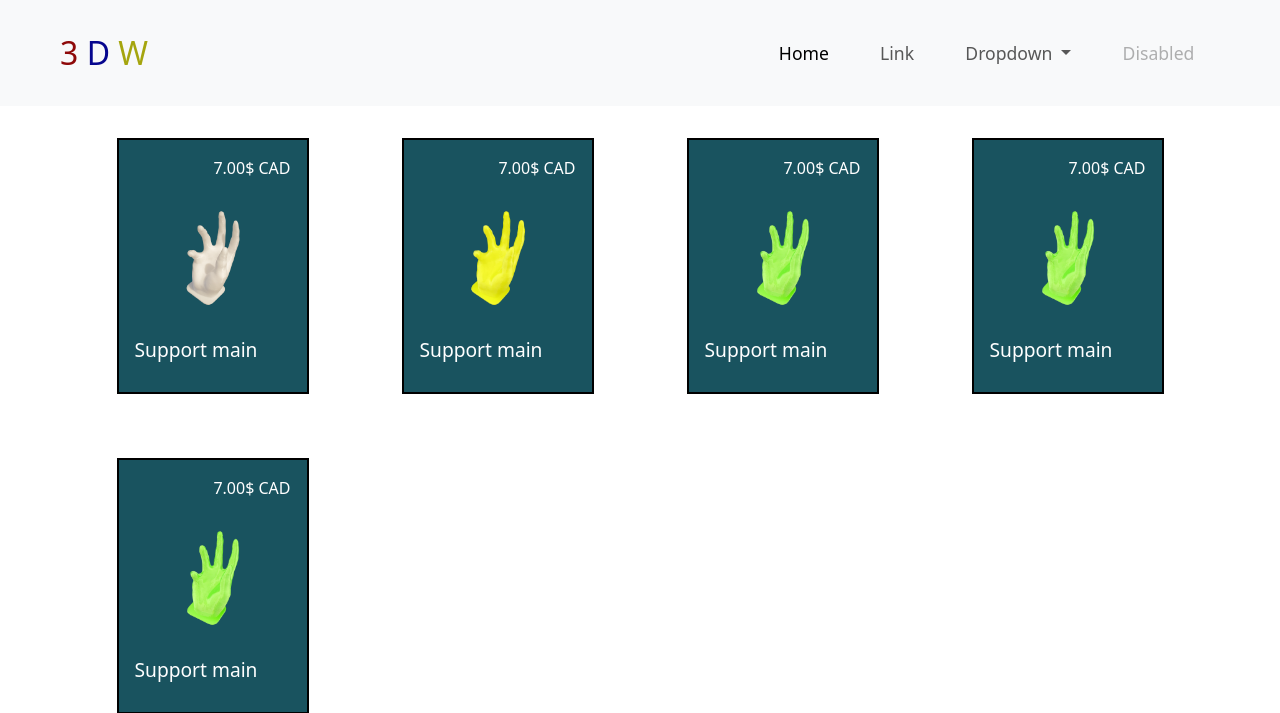
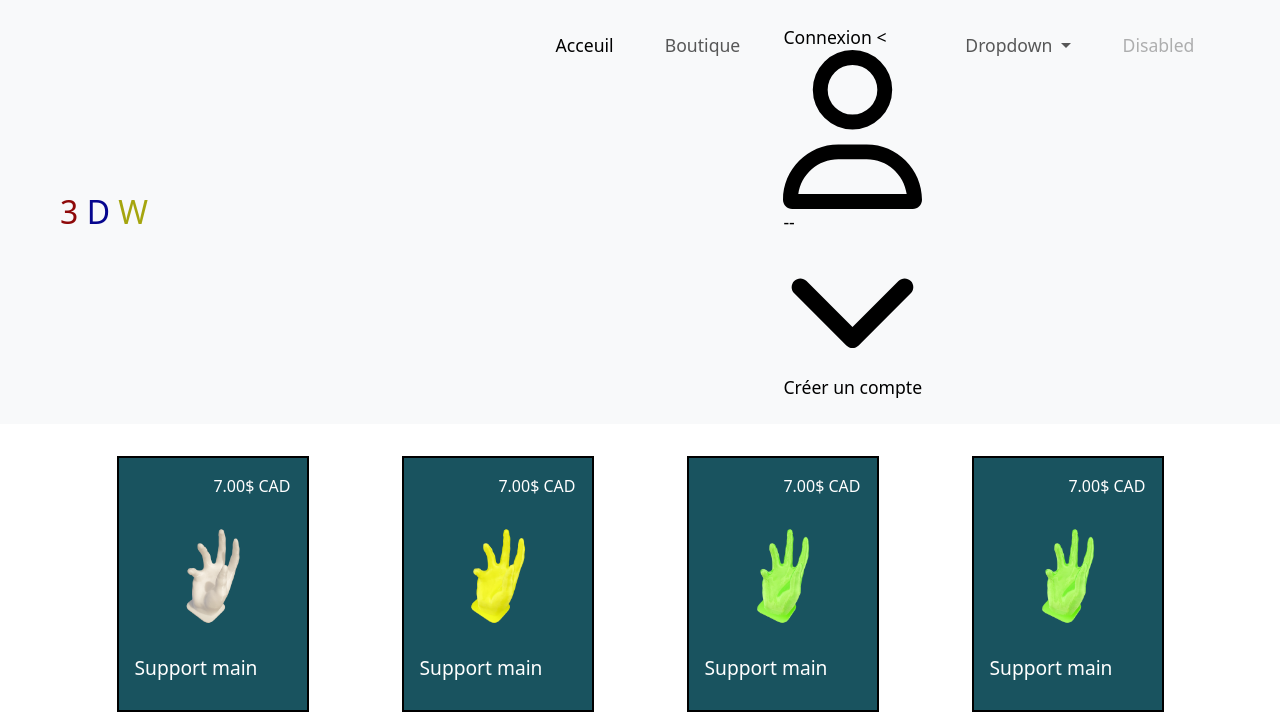
Before and after one commit to madji-code/TDW, a Django app: page /sale-point/ in a window 1280 px wide. Shown: the top 713 px of the page. Run offline with Django 4.2, Linux system fonts and the light colour scheme; data comes from the database, SQL or seed files in the repository; some libraries are stand-ins or nearby versions.

Commit message:
Update model.html
I made on navbar from the old and the bootstrap one

```diff
--- a/object3d/sale_point/templates/sale_point/model.html
+++ b/object3d/sale_point/templates/sale_point/model.html
@@ -32,11 +32,40 @@
                 <div class="collapse navbar-collapse" id="navbarSupportedContent">
                     <ul class="navbar-nav me-auto mb-2 mb-lg-0">
                         <li class="nav-item">
-                            <a class="nav-link active" aria-current="page" href="#">Home</a>
+                            <a class="nav-link active" aria-current="page" href="{% url 'mpaf:home' %}">Acceuil</a>
                         </li>
                         <li class="nav-item">
-                            <a class="nav-link" href="#">Link</a>
+                            <a class="nav-link" href="{% url 'sale_point:view-products' %}">Boutique</a>
                         </li>
+
+                        {% if logged_in %}
+                            <li class="nav-item">
+                                <a class="nav-link" href="{% url 'sale_point:panier' %}">Panier</a>
+                            </li>
+                        {% endif %}
+
+                        <li class="nav-item container-connexion">
+                            <div class="container-inline">
+                                {% if logged_in %}
+                                <a href="{% url 'mpaf:home' %}" class="user-panel">
+                                    <img class="chevron-down-solid" src="{% static 'sale_point\img\user-regular.svg' %}" alt="chevron-down">
+                                </a>
+                                {% else %}
+                                <a href="{% url 'auth_admin:login_user' next=back_page %}" class="connect">
+                                    Connexion
+                                    < <img class="chevron-down-solid" src="{% static 'sale_point\img\user-regular.svg' %}" alt="chevron-down"> --
+                                </a>
+                                {% endif %}
+                                <img class="chevron-down-solid" src="{% static 'sale_point\img\chevron-down-solid.svg' %}" alt="chevron-down">
+                            </div>
+
+                            {% if logged_in %}
+                            <a href="{% url 'auth_admin:logout_user' next=back_page %}" class="create">Déconexxion</a>
+                            {% else %}
+                            <a href="{% url 'auth_admin:register' next=back_page %}" class="create">Créer un compte</a>
+                            {% endif %}
+                        </li>
+
                         <li class="nav-item dropdown">
                             <a class="nav-link dropdown-toggle" href="#" id="navbarDropdown" role="button" data-bs-toggle="dropdown" aria-expanded="false">
                                 Dropdown
@@ -60,57 +89,6 @@
                 </div>
             </div>
         </nav>
-
-
-        <!-- <div class="container-large">
-            <div class="logo">
-                <h1>
-                    <a class="navbar-brand" href="{% url 'mpaf:home' %}">
-                        <span id="T">3</span>
-                        <span id="D">D</span>
-                        <span id="W">W</span>
-                    </a>
-                </h1>
-            </div>
-            <nav>
-                <ul>
-                    <li class="simple-li">
-                        <a href="{% url 'mpaf:home' %}">Acceuil</a>
-                    </li>
-                    <li class="simple-li">
-                        <a href="{% url 'sale_point:view-products' %}">Boutique</a>
-                    </li>
-                    {% if logged_in %}
-                    <li class="simple-li">
-                        <a href="{% url 'sale_point:panier' %}">Panier</a>
-                    </li>
-                    {% endif %}
-                    <li class="container-connexion">
-                        <div class="container-inline">
-                            {% if logged_in %}
-                            <a href="{% url 'mpaf:home' %}" class="user-panel">
-                                <img class="chevron-down-solid" src="{% static 'sale_point\img\user-regular.svg' %}" alt="chevron-down">
-                            </a>
-                            {% else %}
-                            <a href="{% url 'auth_admin:login_user' next=back_page %}" class="connect">
-                                Connexion
-                                < <img class="chevron-down-solid" src="{% static 'sale_point\img\user-regular.svg' %}" alt="chevron-down"> --
-                            </a>
-                            {% endif %}
-                            <img class="chevron-down-solid" src="{% static 'sale_point\img\chevron-down-solid.svg' %}" alt="chevron-down">
-                        </div>
-                        {% if logged_in %}
-                        <a href="{% url 'auth_admin:logout_user' next=back_page %}" class="create">Déconexxion</a>
-                        {% else %}
-                        <a href="{% url 'auth_admin:register' next=back_page %}" class="create">Créer un compte</a>
-                        {% endif %}
-                    </li>
-
-                </ul>
-            </nav>
-        </div> -->
-
-
     </header>
 
     {% block content %}
```
